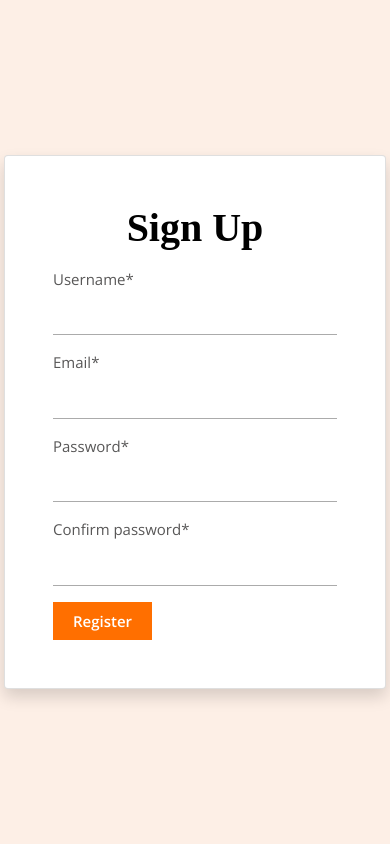
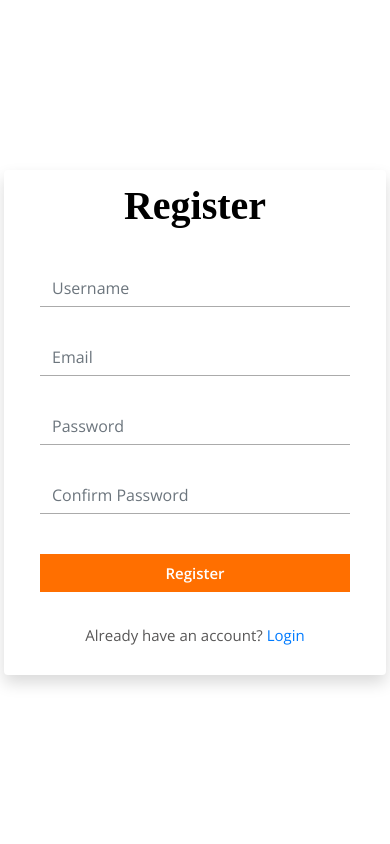
Before and after one commit to Gustavo-F/blog-django-girls, a Django app: page /accounts/register/ in a window 390 px wide. Run offline with Django 3.2, Linux system fonts and the light colour scheme; some libraries are stand-ins or nearby versions; some web fonts are replaced.

Commit message:
refactor Login and Register pages. Fix base html responsivity

```diff
--- a/account/forms.py
+++ b/account/forms.py
@@ -3,27 +3,39 @@ from crispy_forms.layout import ButtonHolder, Column, Row, Submit
 from django import forms
 from django.contrib.auth.models import User
 
+from django.core.validators import EmailValidator
+from django.contrib.auth.password_validation import validate_password
 
-class SignUpForm(forms.ModelForm):
+
+class RegisterForm(forms.ModelForm):
     username = forms.CharField(
+        label='',
         required=True,
         max_length=30,
+        widget=forms.TextInput(attrs={'placeholder': 'Username'})
     )
 
     email = forms.EmailField(
+        label='',
         required=True,
+        validators=[EmailValidator],
+        widget=forms.EmailInput(attrs={'placeholder': 'Email'})
     )
 
     password = forms.CharField(
+        label='',
         required=True,
         max_length=30,
-        widget=forms.PasswordInput()
+        validators=[validate_password],
+        widget=forms.PasswordInput(attrs={'placeholder': 'Password'})
     )
 
     confirm_password = forms.CharField(
+        label='',
         required=True,
         max_length=30,
-        widget=forms.PasswordInput()
+        validators=[validate_password],
+        widget=forms.PasswordInput(attrs={'placeholder': 'Confirm Password'})
     )
 
     class Meta:
@@ -42,13 +54,14 @@ class SignUpForm(forms.ModelForm):
         raise forms.ValidationError(validation_msgs)
 
     def __init__(self, *args, **kwargs):
-        super(SignUpForm, self).__init__(*args, **kwargs)
+        super(RegisterForm, self).__init__(*args, **kwargs)
 
         self.helper = FormHelper()
         self.helper.form_method = 'post'
         self.helper.layout = Layout(
-            Row(Column('username')),
-            Row(Column('email')),
-            Row(Column('password')),
-            Row(Column('confirm_password')),
+            Row(Column('username', css_class='mb-3')),
+            Row(Column('email', css_class='mb-3')),
+            Row(Column('password', css_class='mb-3')),
+            Row(Column('confirm_password', css_class='mb-4')),
+            ButtonHolder(Submit('submit', 'Register', css_class='w-100')),
         )
--- a/account/templates/account/register.html
+++ b/account/templates/account/register.html
@@ -1,31 +1,30 @@
 {% load static %}
 {% load crispy_forms_tags %}
-
 
 <!DOCTYPE html>
 <html lang="pt-BR">
 
 <head>
     {% include 'partial/_head.html' %}
-    <title>Document</title>
+    <title>Register</title>
 </head>
 
 <body>
-    <div class="bg-secondary row justify-content-center align-items-center m-0" style="width: 100vw; height: 100vh;">
-        <div class="col-xl-4 col-lg-6 col-lg-8 m-0 p-1">
-            <div class="card card-body shadow p-5">
-                <h3 class="text-center mb-3">Sign Up</h3>
-                <form action="" method="post" autocomplete="off">
-                    {% csrf_token %}
-
-                    {{ register_form | crispy }}
-
-                    <div class="row">
-                        <div class="col-auto">
-                            <button type="submit" class="btn btn-primary">Register</button>
-                        </div>
+    <div class="row justify-content-center align-items-center m-0" style="width: 100vw; height: 100vh;">
+        <div class="col-xl-4 col-lg-4 col-lg-6 m-0 p-1">
+            <div class="card shadow pl-3 pr-3 border-0">
+                <div class="card-header bg-white text-center border-0">
+                    <h3>Register</h3>
+                </div>
+                <div class="card-body">
+                    {% include 'partial/_messages.html' %}
+                    {% crispy register_form %}
+                </div>
+                <div class="card-footer bg-white border-0 text-center">
+                    <div>
+                        <p>Already have an account? <a href="{%url 'account:login'%}">Login</a></p>
                     </div>
-                </form>
+                </div>
             </div>
         </div>
     </div>
--- a/account/views.py
+++ b/account/views.py
@@ -40,7 +40,7 @@ class Register(View):
         super().setup(*args, **kwargs)
 
         context = {
-            'register_form': forms.SignUpForm(data=self.request.POST or None),
+            'register_form': forms.RegisterForm(data=self.request.POST or None),
         }
 
         self.register_form = context['register_form']
--- a/mysite/settings.py
+++ b/mysite/settings.py
@@ -10,9 +10,10 @@ For the full list of settings and their values, see
 https://docs.djangoproject.com/en/3.2/ref/settings/
 """
 
-from django.contrib.messages import constants
 import os
 from pathlib import Path
+
+from django.contrib.messages import constants
 
 # Build paths inside the project like this: BASE_DIR / 'subdir'.
 BASE_DIR = Path(__file__).resolve().parent.parent
```
Also changed, not shown: account/templates/account/login.html (+22 -15 lines), templates/base.html (+5 -11 lines), templates/partial/_footer.html (+4 -4 lines).
